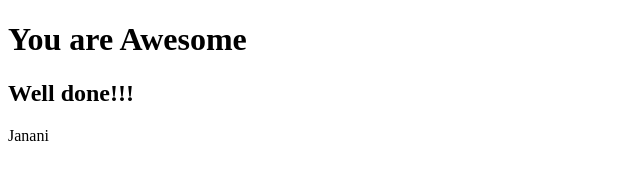
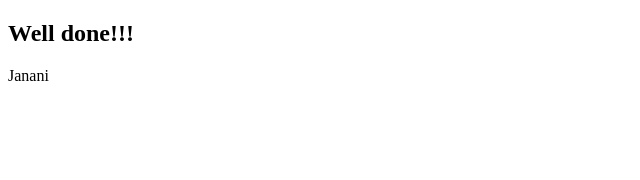
Before and after one commit to Janani-S009/nodejs, a website: page index.html in a window 1280 px wide. Shown: the whole page, without its empty margins (0-640 px from the left). Drawn offline with Linux system fonts and the light colour scheme.

Commit message:
Update index.html

```diff
--- a/index.html
+++ b/index.html
@@ -1,7 +1,7 @@
 <!doctype html>
 <html>
 	<body>
-		<h1>You are Awesome </h1>
+
 		<h2> Well done!!!</h2>
 		<p>Janani</p>
 	</body>
```
